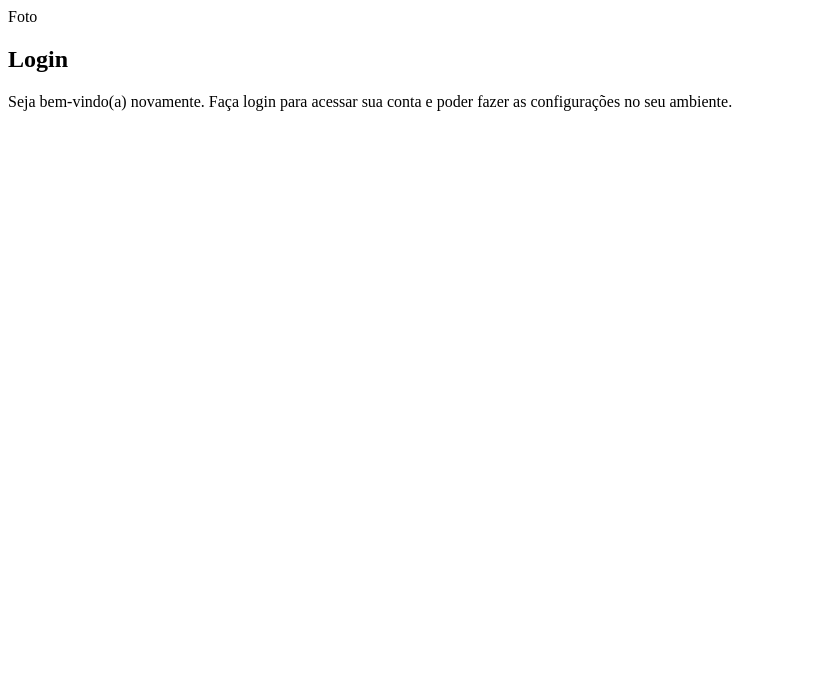
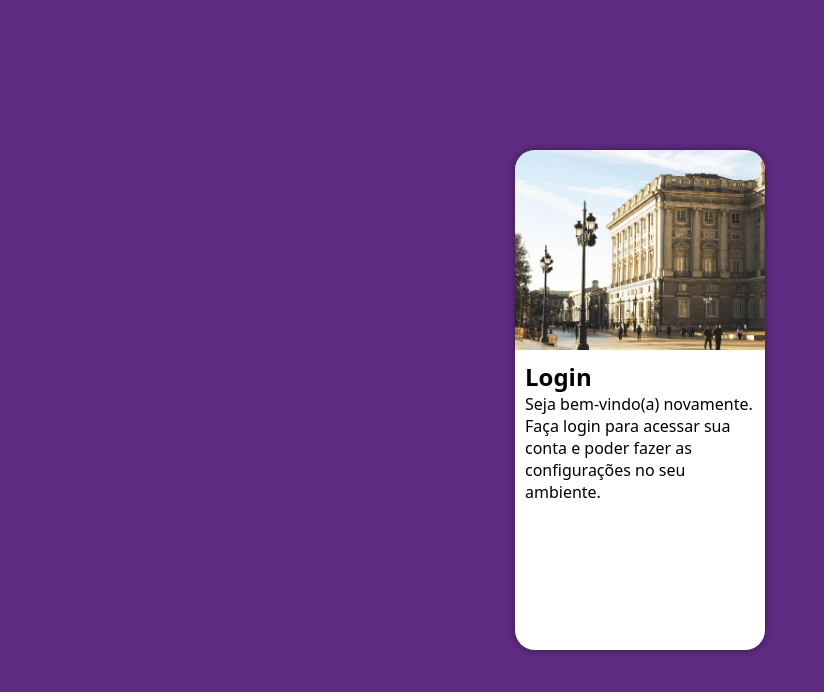
Before and after one commit to flavinho17/projeto-login, a plain HTML site: page index.html in a window 1280 px wide. Shown: the whole page, without its empty margins (0-824 px from the left). Drawn offline with Linux system fonts and the light colour scheme.

Commit message:
Atualização do projeto

```diff
--- a/estilos/style.css
+++ b/estilos/style.css
@@ -5,3 +5,48 @@
    Verde: #49a09d
    Lilás: #5f2c82
 */
+
+* {
+    font-family: system-ui, -apple-system, BlinkMacSystemFont, 'Segoe UI', Roboto, Oxygen, Ubuntu, Cantarell, 'Open Sans', 'Helvetica Neue', sans-serif;
+    padding: 0px;
+    margin: 0px;
+    box-sizing: border-box;
+}
+
+body, html {
+    background-color: #5f2c82;
+    height: 100vh;
+    width: 100vw;
+}
+
+main {
+    position: relative;
+    height: 100vh;
+    width: 100vw;
+}
+
+section#login {
+    position: absolute;
+    top: 50%;
+    left: 50%;
+    transform: translate(-50%, -50%);
+    overflow: hidden;
+
+    background-color: white;
+    width: 250px;
+    height: 500px;
+    border-radius: 20px;
+    box-shadow: 0px 0px 10px rgba(0, 0, 0, 0.450);
+}
+
+section#login > div#imagem {
+    display: block;
+    background: #5f2c82 url(../imagens/pexels-leandro-paes-leme-906322405-19864163.jpg) no-repeat;
+    background-size: cover;
+    height: 200px;
+}
+
+section#login > div#formulario {
+    display: block;
+    padding: 10px;
+}
--- a/index.html
+++ b/index.html
@@ -10,7 +10,7 @@
     <main>
         <section id="login">
             <div id="imagem">
-                Foto
+                <!-- Aqui vai a imagem nas CSS -->
             </div>
             <div id="formulario">
                 <h1>Login</h1>
```
Also changed, not shown: imagens/pexels-leandro-paes-leme-906322405-19864163.jpg (added), imagens/pexels-pixasquare-1123982.jpg (deleted).
